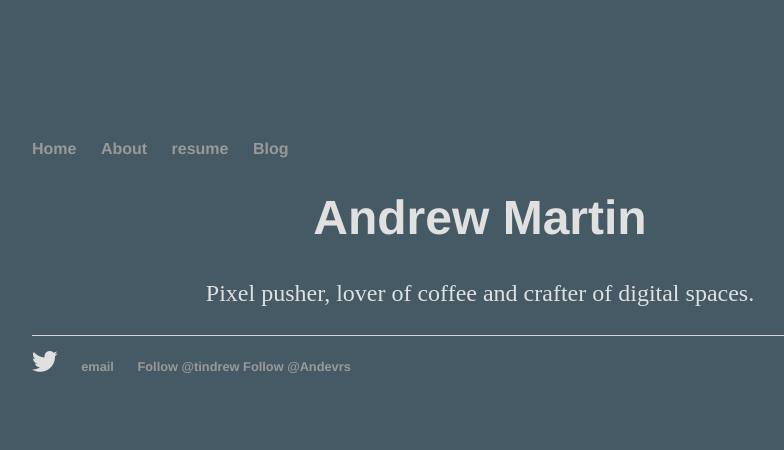
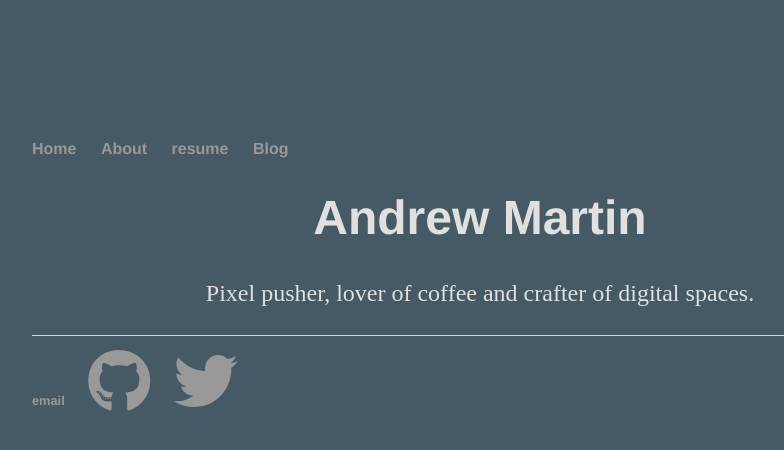
Before and after one commit to tindrew/my_blog, a Jekyll site: the page built from index.html, in a window 1280 px wide. Shown: the top 450 px of the page, without its empty margins (160-944 px from the left). Built offline with Jekyll 4.4.1, drawn with Linux system fonts in a browser that asks for light colours; nearby versions of some CDN libraries; comment, search, counter and statistics services are not loaded.

Commit message:
Update default.html

```diff
--- a/_layouts/default.html
+++ b/_layouts/default.html
@@ -23,12 +23,12 @@
 			</div><!-- /.container -->
 			<footer>
 	    		<ul>
-				<li><i class="fab fa-twitter fa-2x"></i></li>
+
 
 
 	        		<li><a href="mailto:drew@andevr.dev">email</a></li>
-				</li><a class="github-button" href="https://github.com/tindrew" data-color-scheme="no-preference: dark; light: dark; dark: dark;" aria-label="Follow @tindrew on GitHub">Follow @tindrew</a></li>
-				<li><a href="https://twitter.com/Andevrs?ref_src=twsrc%5Etfw" class="twitter-follow-button" data-show-count="false">Follow @Andevrs</a><script async src="https://platform.twitter.com/widgets.js" charset="utf-8"></script></li>
+				<li><a href="https://github.com/tindrew"  aria-label="Follow @tindrew on GitHub"><i class="fab fa-github fa-5x"></i></a></li>
+				<li><a href="https://twitter.com/Andevrs"><i class="fab fa-twitter fa-5x"></i></a></li>
 				</ul>
 
 			</footer>
```
